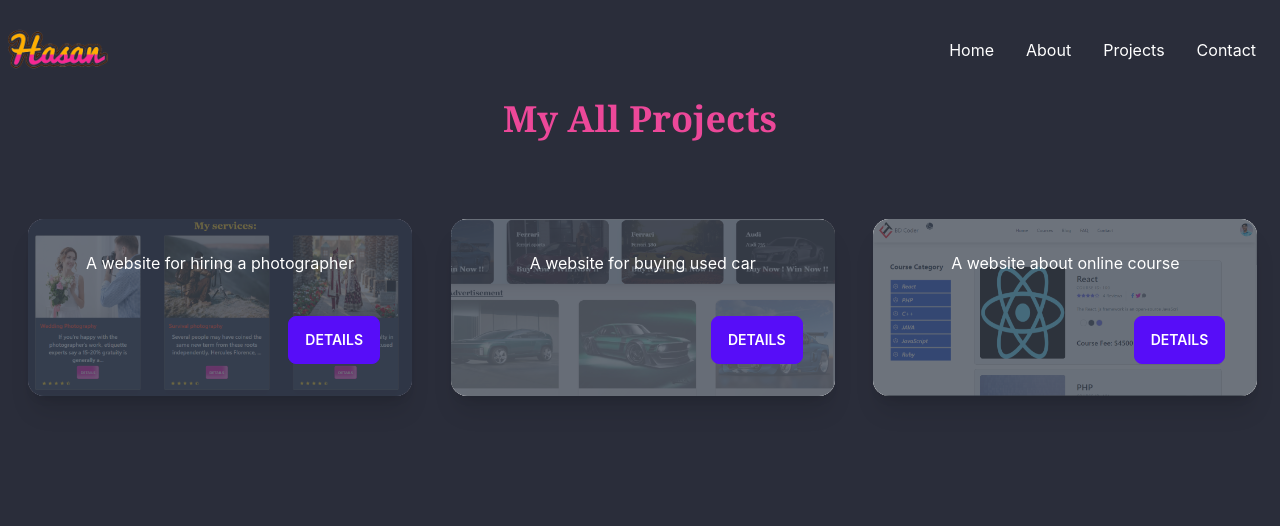
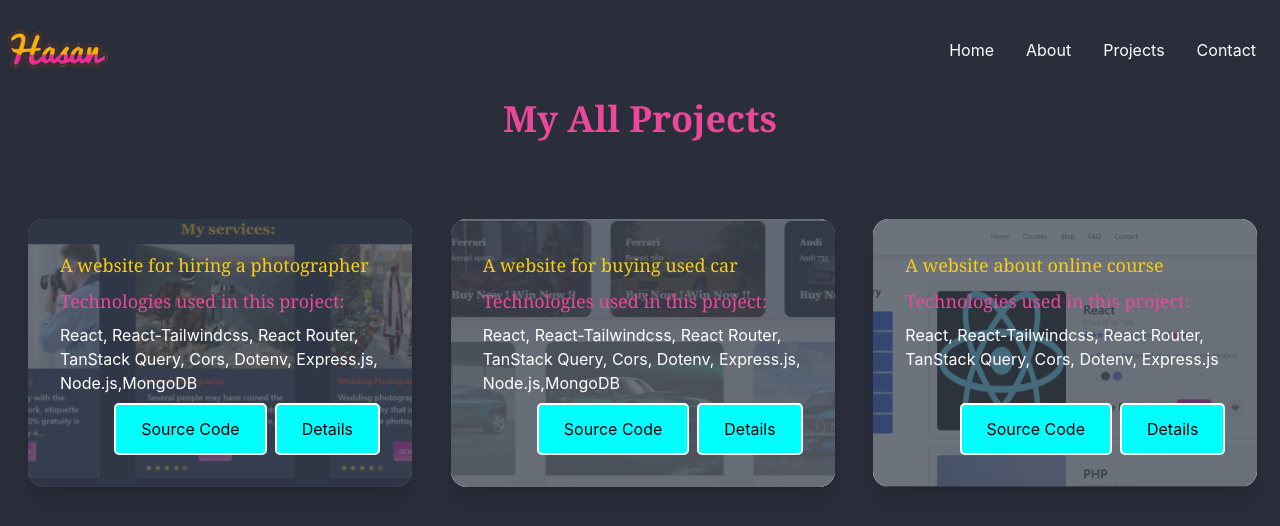
Before and after one commit to MdHasan0467/My_React_Portfolio, a React (Create React App) app: page /projects in a window 1280 px wide. Shown: the top 526 px of the page. Built offline with nearby package versions, Linux system fonts and the light colour scheme.

Commit message:
projects page edited

```diff
--- a/src/components/Pages/Projects/Projects.js
+++ b/src/components/Pages/Projects/Projects.js
@@ -2,17 +2,36 @@ import React from 'react';
 
 const Projects = () => {
     return (
-		<div className='min-h-screen'>
-			<h1 className='text-4xl mb-20 text-pink-500 font-serif font-bold'>My All Projects</h1>
+			<div className='min-h-screen'>
+				<h1 className='text-4xl mb-20 text-pink-500 font-serif font-bold'>
+					My All Projects
+				</h1>
 				<div className='grid grid-cols-1 lg:grid-cols-3 gap-4 lg:ml-7'>
 					<div className='card w-96 bg-base-100 shadow-xl image-full'>
 						<figure>
 							<img src='photoShopCover.png' alt='Shoes' />
 						</figure>
 						<div className='card-body'>
-							<p>A website for hiring a photographer</p>
-							<div className='card-actions justify-end'>
-								<button className='btn btn-primary'>
+							<h1 className='text-lg text-yellow-400 text-start text-bold font-serif'>
+								A website for hiring a photographer
+							</h1>
+							<h2 className='text-lg text-pink-500 text-start text-bold font-serif'>
+								Technologies used in this project:
+							</h2>
+							<p className='text-start'>
+								React, React-Tailwindcss, React Router, TanStack Query, Cors,
+								Dotenv, Express.js, Node.js,MongoDB
+							</p>
+							<div className='card-actions flex justify-end'>
+								<button className='button'>
+									<a
+										target={'blank'}
+										href='https://github.com/MdHasan0467/Backend-and-database-integrate-client'
+									>
+										Source Code
+									</a>
+								</button>
+								<button className='button'>
 									<a
 										target={'blank'}
 										href='https://assignment-eleven-30dd0.web.app/'
@@ -28,9 +47,26 @@ const Projects = () => {
 							<img src='usedCarCover.png' alt='Shoes' />
 						</figure>
 						<div className='card-body'>
-							<p>A website for buying used car</p>
-							<div className='card-actions justify-end'>
-								<button className='btn btn-primary'>
+							<h1 className='text-lg text-yellow-400 text-start text-bold font-serif'>
+								A website for buying used car
+							</h1>
+							<h2 className='text-lg text-pink-500 text-start text-bold font-serif'>
+								Technologies used in this project:
+							</h2>
+							<p className='text-start'>
+								React, React-Tailwindcss, React Router, TanStack Query, Cors,
+								Dotenv, Express.js, Node.js,MongoDB
+							</p>
+							<div className='card-actions flex justify-end'>
+								<button className='button'>
+									<a
+										target={'blank'}
+										href='https://github.com/MdHasan0467/build-won-complete-project-client'
+									>
+										Source Code
+									</a>
+								</button>
+								<button className='button'>
 									<a
 										target={'blank'}
 										href='https://assignment-twelve-b5667.web.app/'
@@ -46,9 +82,26 @@ const Projects = () => {
 							<img src='courseCover.png' alt='Shoes' />
 						</figure>
 						<div className='card-body'>
-							<p>A website about online course</p>
-							<div className='card-actions justify-end'>
-								<button className='btn btn-primary'>
+							<h1 className='text-lg text-yellow-400 text-start text-bold font-serif'>
+								A website about online course
+							</h1>
+							<h2 className='text-lg text-pink-500 text-start text-bold font-serif'>
+								Technologies used in this project:
+							</h2>
+							<p className='text-start'>
+								React, React-Tailwindcss, React Router, TanStack Query, Cors,
+								Dotenv, Express.js
+							</p>
+							<div className='card-actions flex justify-end'>
+								<button className='button'>
+									<a
+										target={'blank'}
+										href='https://github.com/MdHasan0467/react-authentication-client'
+									>
+										Source Code
+									</a>
+								</button>
+								<button className='button'>
 									<a
 										target={'blank'}
 										href='https://assignment-ten-625db.web.app/courses'
```
